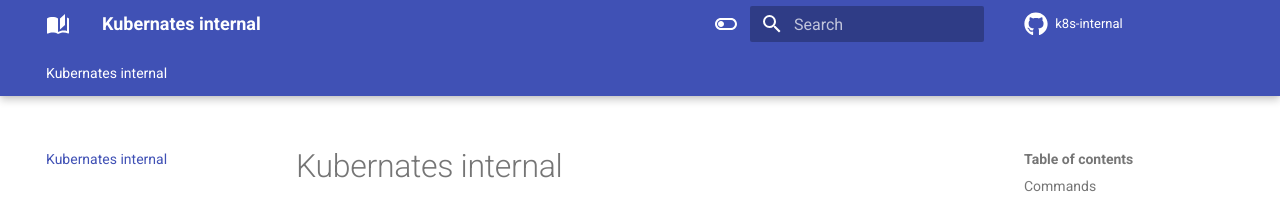
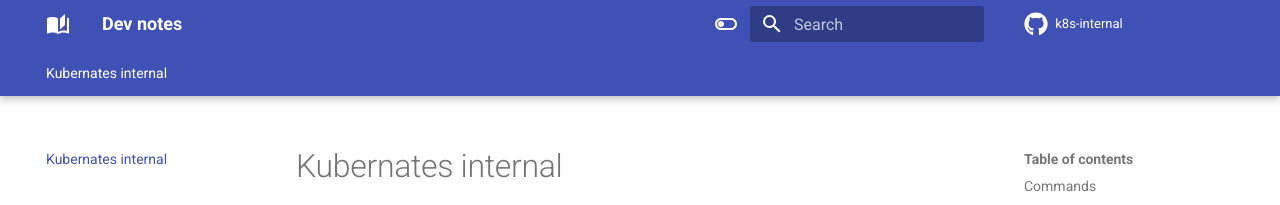
Before and after one commit to xkx9431/dev-notes-java, an MkDocs documentation site: the page built from docs/index.md, in a window 1280 px wide. Shown: the top 205 px of the page. Built offline with MkDocs 1.6.1 and Material for MkDocs 9.7.7, drawn with Linux system fonts in a browser that asks for light colours; comment, search, counter and statistics services are not loaded.

Commit message:
Update mkdocs.yml

```diff
--- a/mkdocs.yml
+++ b/mkdocs.yml
@@ -1,4 +1,4 @@
-site_name: Kubernates internal
+site_name: Dev notes
 site_url: https://xkx9431.github.io/dev-notes/
 site_author: Xu Kaixuan
 site_description: Some notes for daily dev,  k8s, java, micro service, react, cloud native ...
```
